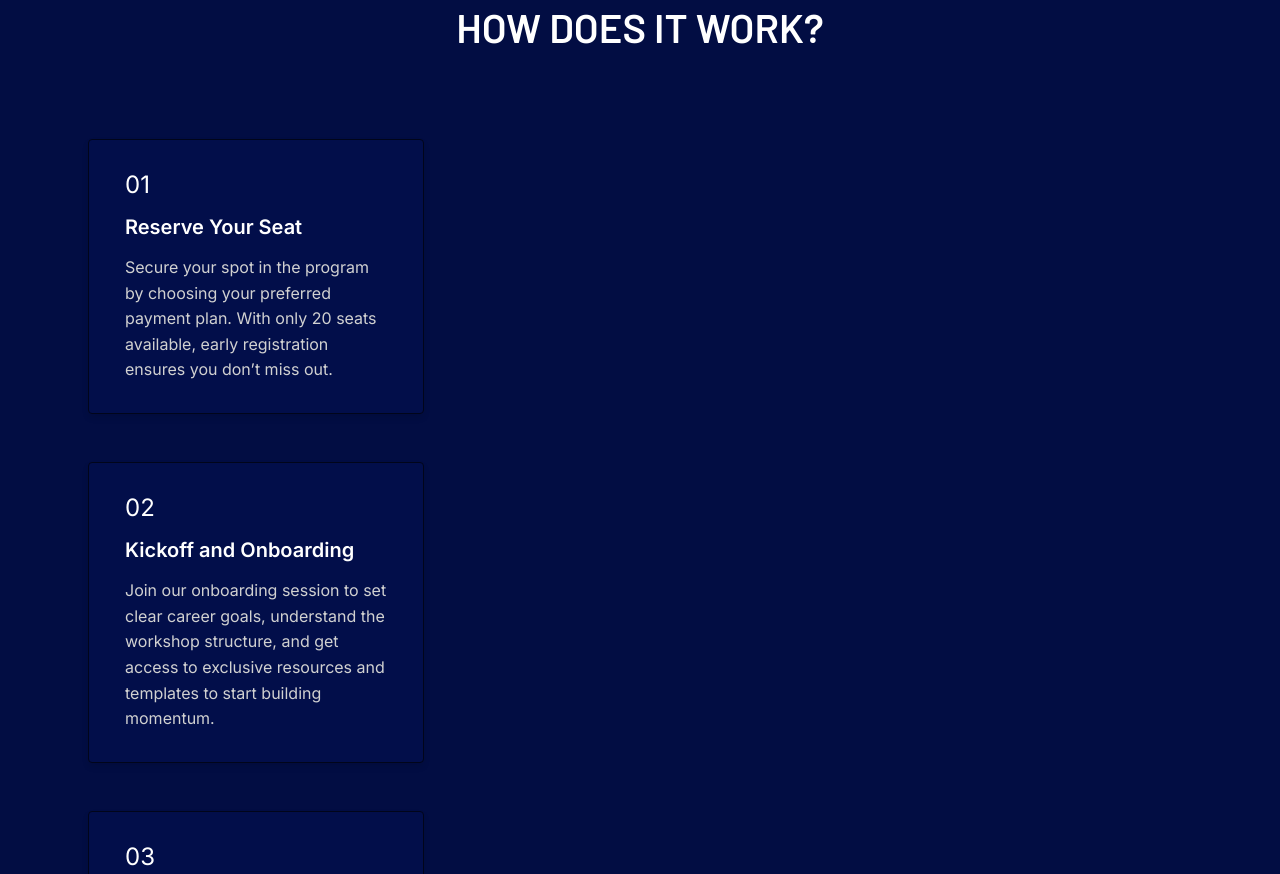
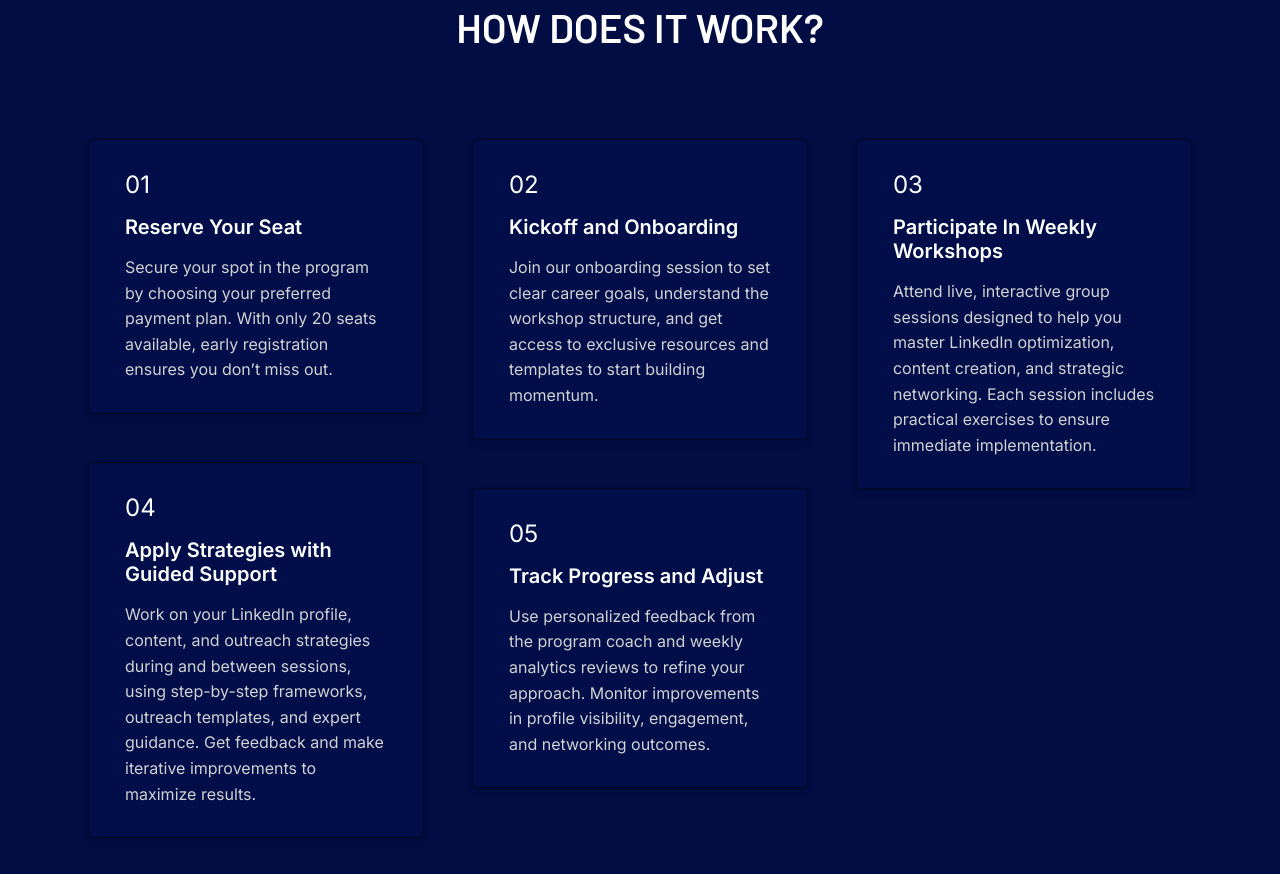
Before and after one commit to aunnaemeka/MissFitCoaching, a website: page workshops/linkedin-drill.html in a window 1280 px wide. Shown: the part 2957-3831 px from the top of the page. Drawn offline with nearby package versions, Linux system fonts and the light colour scheme; a script that the page names is missing.

Commit message:
general updates

```diff
--- a/workshops/linkedin-drill.html
+++ b/workshops/linkedin-drill.html
@@ -290,7 +290,6 @@
             Work on your LinkedIn profile, content, and outreach strategies during and between sessions, using step-by-step frameworks, outreach templates, and expert guidance. Get feedback and make iterative improvements to maximize results.
         </p>
       </div>
-
 
 
 
@@ -739,6 +738,7 @@
     <script src="../assets/js/script.js"></script>
     <script src="https://cdnjs.cloudflare.com/ajax/libs/jquery/3.6.0/jquery.min.js"></script>
     <script src="https://unpkg.com/imagesloaded@5/imagesloaded.pkgd.min.js"></script>
+        <script src="https://unpkg.com/isotope-layout@3/dist/isotope.pkgd.min.js"></script>
       <script>
                 $(document).ready(function() {
          var $grid = $('.masonry-grid').isotope({
```
